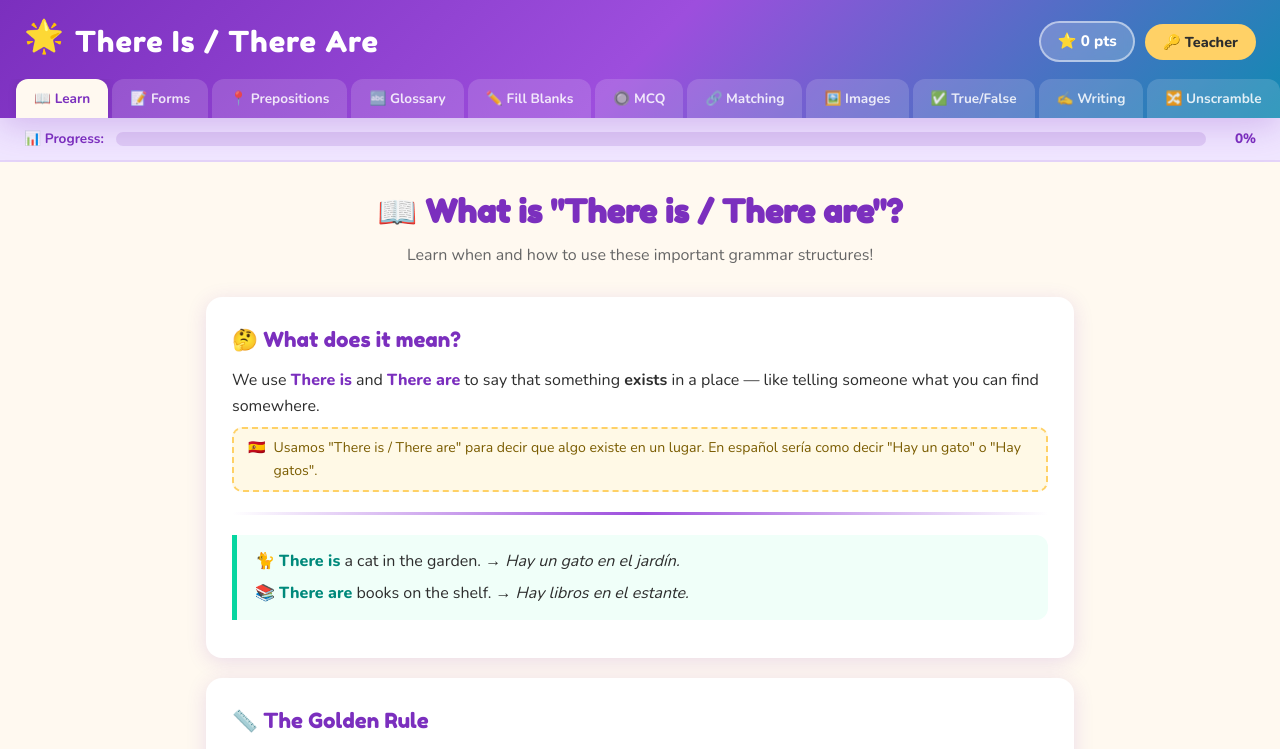
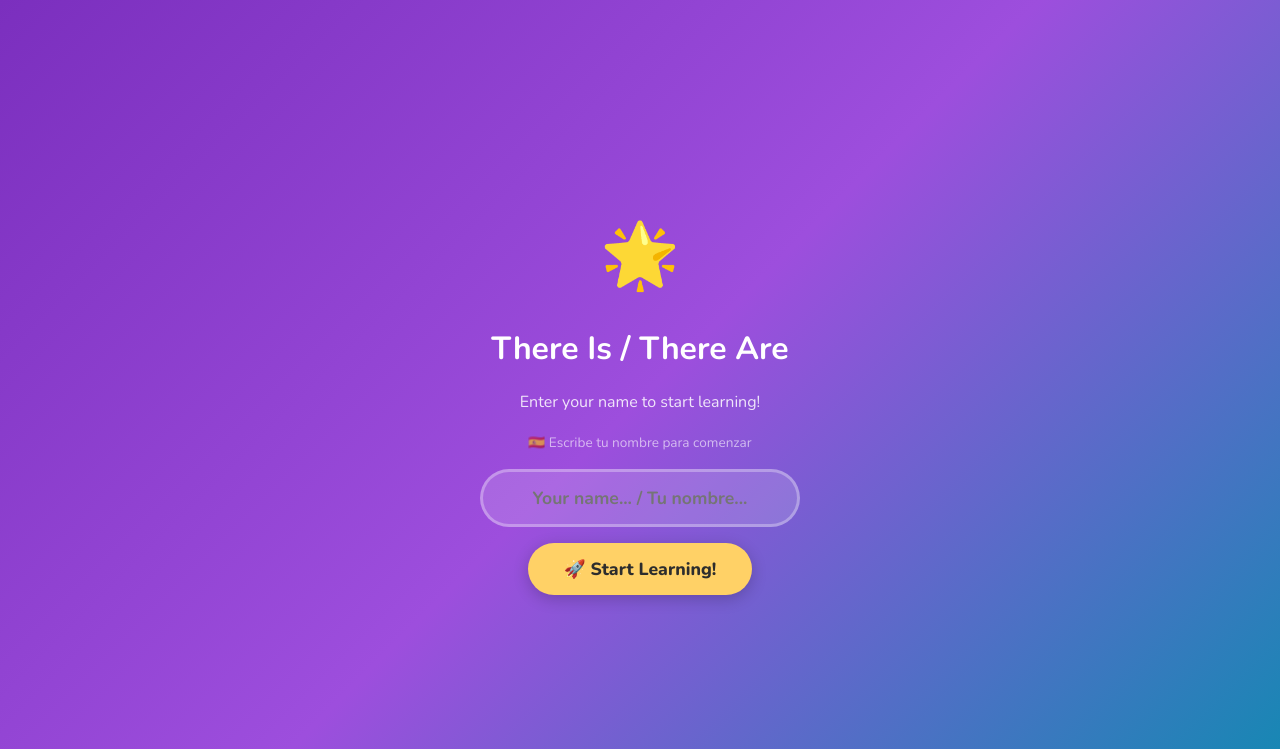
Before and after one commit to bonillajose2022-eng/ThereisThereare.index.html, a plain HTML site: page index.html in a window 1280 px wide. Shown: the top 749 px of the page. Drawn offline with nearby package versions, Linux system fonts and the light colour scheme.

Commit message:
Update index.html

```diff
--- a/index.html
+++ b/index.html
@@ -8,7 +8,53 @@
   <link rel="stylesheet" href="styles.css">
 </head>
 <body>
-
+<!-- ===================== PANTALLA DE BIENVENIDA ===================== -->
+<div id="loginScreen" style="
+  position:fixed; inset:0;
+  background: linear-gradient(135deg, #7B2FBE 0%, #9D4EDD 50%, #118AB2 100%);
+  display:flex; align-items:center; justify-content:center;
+  z-index:99999; flex-direction:column; gap:16px; padding:24px;
+  font-family: 'Nunito', sans-serif;
+">
+  <div style="font-size:4rem;">🌟</div>
+  <h1 style="color:white;font-size:2rem;text-align:center;margin:0;">
+    There Is / There Are
+  </h1>
+  <p style="color:rgba(255,255,255,0.85);text-align:center;margin:0;">
+    Enter your name to start learning!
+  </p>
+  <p style="color:rgba(255,255,255,0.6);font-size:0.85rem;text-align:center;margin:0;">
+    🇪🇸 Escribe tu nombre para comenzar
+  </p>
+  <input
+    id="studentNameInput"
+    placeholder="Your name... / Tu nombre..."
+    maxlength="50"
+    style="
+      padding:14px 24px; border-radius:50px; border:3px solid rgba(255,255,255,0.3);
+      font-size:1.1rem; width:100%; max-width:320px; text-align:center;
+      background:rgba(255,255,255,0.15); color:white; outline:none;
+      font-family:'Nunito',sans-serif; font-weight:700;
+    "
+    onkeypress="if(event.key==='Enter') registerStudent()"
+  >
+  <button
+    onclick="registerStudent()"
+    id="startBtn"
+    style="
+      background:#FFD166; color:#2D2D2D; border:none;
+      padding:14px 36px; border-radius:50px; font-size:1.1rem;
+      font-weight:800; cursor:pointer; font-family:'Nunito',sans-serif;
+      transition:transform 0.2s; box-shadow: 0 4px 16px rgba(0,0,0,0.2);
+    "
+    onmouseover="this.style.transform='scale(1.05)'"
+    onmouseout="this.style.transform='scale(1)'"
+  >
+    🚀 Start Learning!
+  </button>
+  <div id="loginError" style="color:#FFD166;font-weight:700;display:none;"></div>
+  <div id="loginLoading" style="color:white;display:none;">⏳ Loading...</div>
+</div>
 <!-- ===================== CELEBRATION OVERLAY ===================== -->
 <div class="celebration" id="celebration" aria-hidden="true"></div>
 
```
